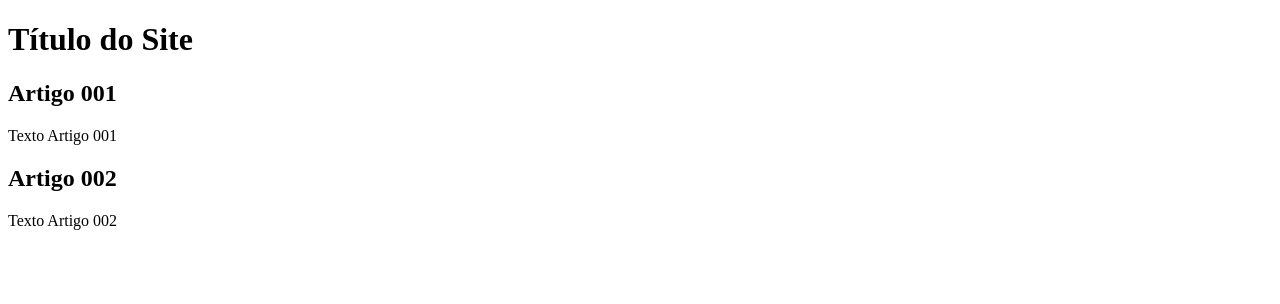
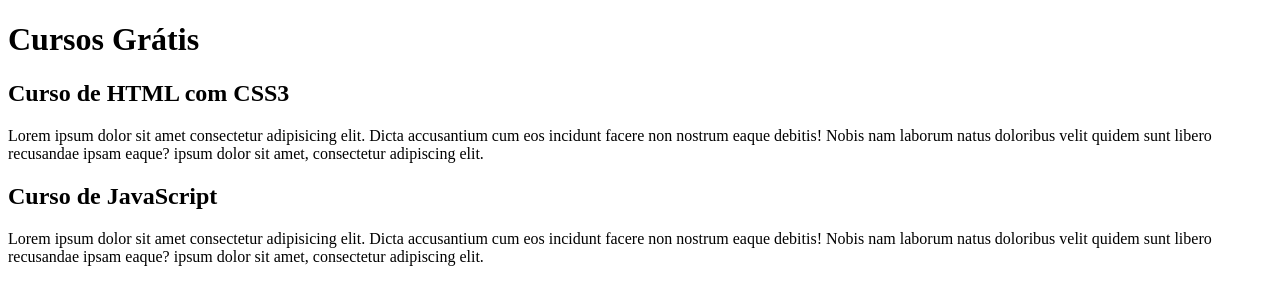
Before and after one commit to ludnice11-lang/projeto-site, a plain HTML site: page index.html in a window 1280 px wide. Drawn offline with Linux system fonts and the light colour scheme.

Commit message:
comecei a escrever conteudo

```diff
--- a/index.html
+++ b/index.html
@@ -8,15 +8,15 @@
 <body>
     <main>
         <header>
-            <h1>Título do Site</h1>
+            <h1>Cursos Grátis</h1>
         </header>
         <article>
-            <h2>Artigo 001</h2>
-            <p>Texto Artigo 001</p>
+            <h2>Curso de HTML com CSS3</h2>
+            <p>Lorem ipsum dolor sit amet consectetur adipisicing elit. Dicta accusantium cum eos incidunt facere non nostrum eaque debitis! Nobis nam laborum natus doloribus velit quidem sunt libero recusandae ipsam eaque? ipsum dolor sit amet, consectetur adipiscing elit.</p>
         </article>
         <article>
-            <h2>Artigo 002</h2>
-            <p>Texto Artigo 002</p>
+            <h2>Curso de JavaScript</h2>
+            <p>Lorem ipsum dolor sit amet consectetur adipisicing elit. Dicta accusantium cum eos incidunt facere non nostrum eaque debitis! Nobis nam laborum natus doloribus velit quidem sunt libero recusandae ipsam eaque? ipsum dolor sit amet, consectetur adipiscing elit.</p>
         </article>
     </main>
 </body>
```
